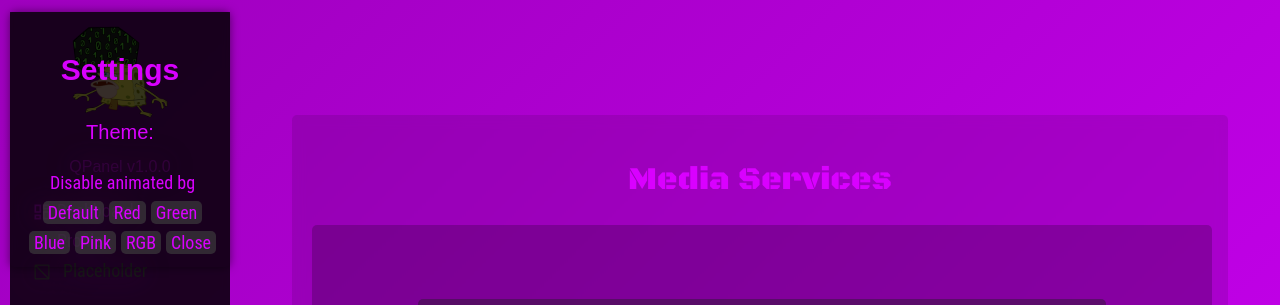
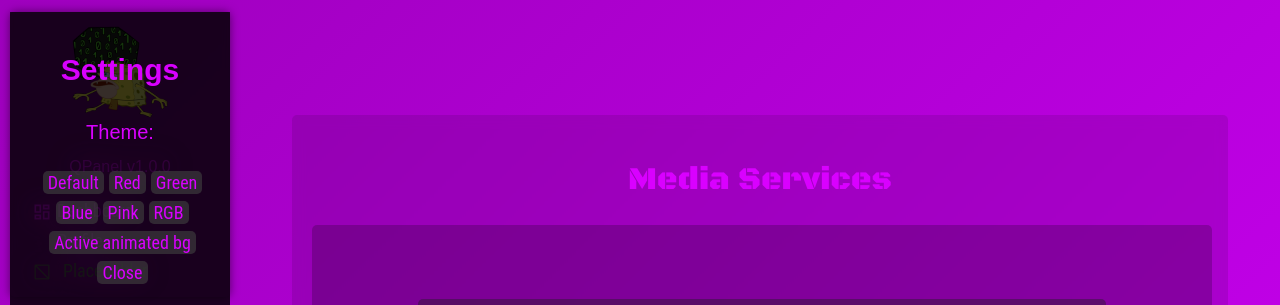
Before and after one commit to l950x/QPanel, a React (Vite) app: page /QPanel/media in a window 1280 px wide. Both pictures are taken after a click on the link "Settings". Shown: the top 305 px of the page. Built offline with nearby package versions, Linux system fonts and the light colour scheme; some icons are missing; the HTML template or start-up script is replaced by a standard one.

Commit message:
disable-bg fix

```diff
--- a/src/components/ColorControl.jsx
+++ b/src/components/ColorControl.jsx
@@ -6,9 +6,13 @@ const ColorControl = () => {
     const popup = document.getElementById("popup");
     popup.style.display = "block";
   };
-
+const bg = localStorage.getItem("disable-bg");
+if (!bg && !BgText){
+  setBgText("Active animated bg");
+}
+console.log("bg: " + bg);
+console.log("txt: " + BgText);
   const disableBackground = () => {
-    let bg = localStorage.getItem("disable-bg");
     if (bg) {
       setBgText("Active animated bg");
       localStorage.removeItem("disable-bg");
@@ -41,16 +45,15 @@ const ColorControl = () => {
         <div className="popup-content">
           <h2>Settings</h2>
           <p>Theme:</p>
-          <a id="DABackground" onClick={disableBackground}>
-            {BgText ? BgText : "Disable animated bg"}
-          </a>
-          <br />
           <button id="purpleButton">Default</button>
           <button id="redButton">Red</button>
           <button id="greenButton">Green</button>
           <button id="blueButton">Blue</button>
           <button id="pinkButton">Pink</button>
           <button id="rainbowButton">RGB</button>
+          <button id="DABackground" onClick={disableBackground}>
+          {BgText ? BgText : "Disable animated bg"}
+          </button>
           <button id="closeButton" onClick={closePopup}>
             Close
           </button>
```
